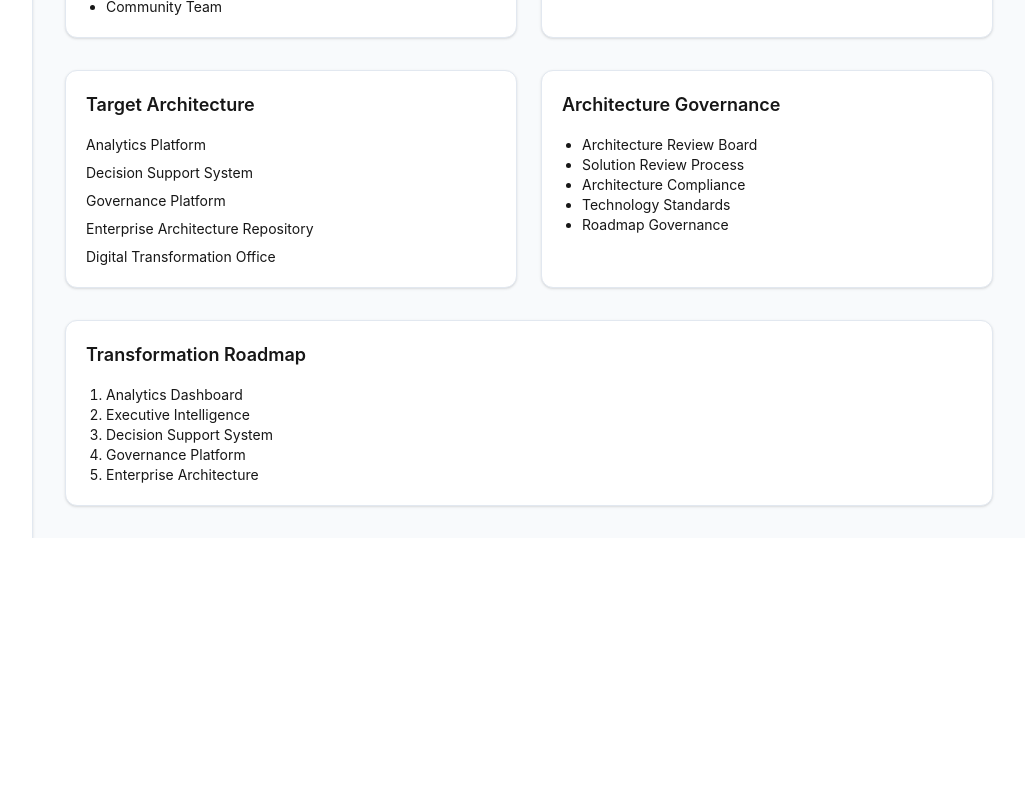
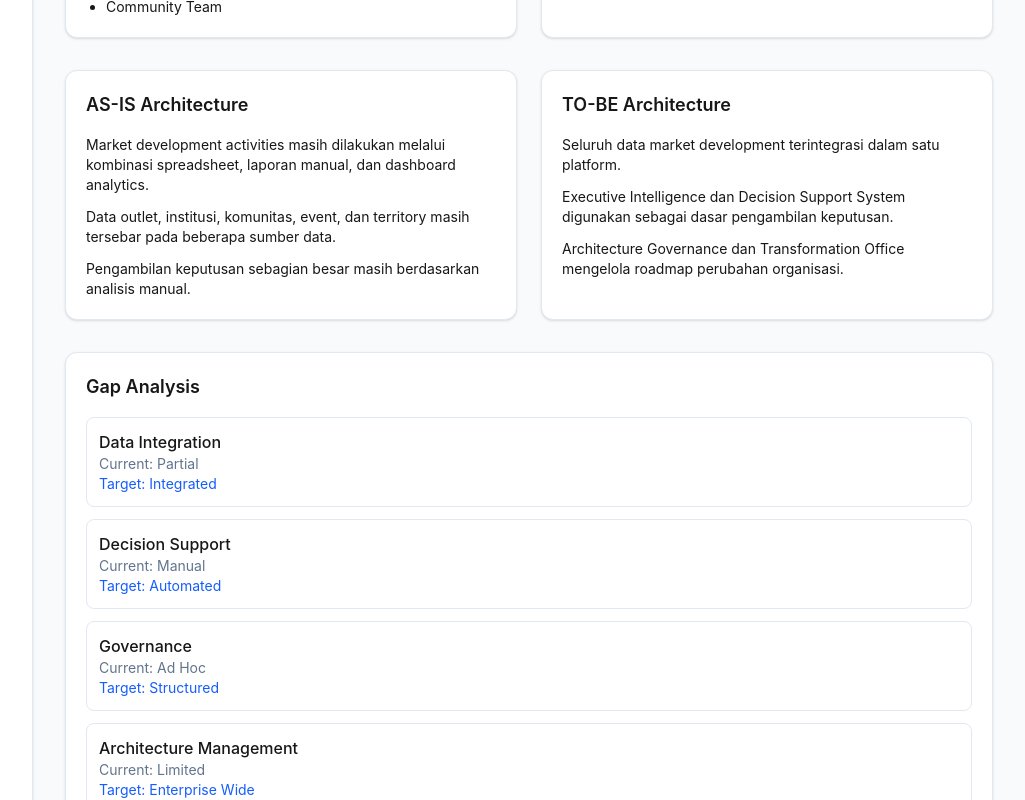
Before and after one commit to dawudsw0491-cell/saktisetia-market-development-blueprint, a Next.js app: page /enterprise-architecture in a window 1280 px wide. Shown: the part 1660-2460 px from the top of the page, without its empty margins (255-1280 px from the left). Before the commit the page ends 2198 px from the top, so only its background shows below. Built offline with nearby package versions, Linux system fonts and the light colour scheme.

Commit message:
feat: togaf adm blueprint

```diff
--- a/app/enterprise-architecture/page.tsx
+++ b/app/enterprise-architecture/page.tsx
@@ -16,12 +16,19 @@ import { ValueStreamMap } from "../../components/architecture/value-stream-map";
 import { TargetArchitecture } from "../../components/architecture/target-architecture";
 import { ArchitectureGovernance } from "../../components/architecture/architecture-governance";
 
+import { AsIsArchitecture } from "../../components/architecture/as-is-architecture";
+import { ToBeArchitecture } from "../../components/architecture/to-be-architecture";
+import { GapAnalysis } from "../../components/architecture/gap-analysis";
+import { TransitionArchitecture } from "../../components/architecture/transition-architecture";
+import { ImplementationRoadmap } from "../../components/architecture/implementation-roadmap";
+import { ArchitectureWorkPackages } from "../../components/architecture/architecture-work-packages";
+
 export default function EnterpriseArchitecturePage() {
   return (
     <DashboardLayout>
       <PageHeader
         title="Enterprise Architecture"
-        subtitle="TOGAF-Oriented Enterprise Architecture Repository"
+        subtitle="TOGAF ADM, Enterprise Architecture Repository, Capability-Based Planning, dan Digital Transformation Blueprint."
       />
 
       <section className="grid gap-6">
@@ -49,8 +56,26 @@ export default function EnterpriseArchitecturePage() {
       </section>
 
       <section className="mt-8 grid gap-6 lg:grid-cols-2">
+        <AsIsArchitecture />
+        <ToBeArchitecture />
+      </section>
+
+      <section className="mt-8">
+        <GapAnalysis />
+      </section>
+
+      <section className="mt-8 grid gap-6 lg:grid-cols-2">
         <TargetArchitecture />
         <ArchitectureGovernance />
+      </section>
+
+      <section className="mt-8 grid gap-6 lg:grid-cols-2">
+        <TransitionArchitecture />
+        <ImplementationRoadmap />
+      </section>
+
+      <section className="mt-8">
+        <ArchitectureWorkPackages />
       </section>
 
       <section className="mt-8">
--- /dev/null
+++ b/components/architecture/architecture-work-packages.tsx
@@ -0,0 +1,26 @@
+export function ArchitectureWorkPackages() {
+  const packages = [
+    "Territory Intelligence Enhancement",
+    "Outlet Optimization Program",
+    "Institution Partnership Platform",
+    "Community Engagement Platform",
+    "Governance Framework",
+    "Enterprise Architecture Repository"
+  ];
+
+  return (
+    <div className="rounded-xl border border-slate-200 bg-white p-5 shadow-sm">
+      <h3 className="mb-4 text-lg font-semibold">
+        Architecture Work Packages
+      </h3>
+
+      <ul className="list-disc pl-5 text-sm">
+        {packages.map((item) => (
+          <li key={item}>
+            {item}
+          </li>
+        ))}
+      </ul>
+    </div>
+  );
+}
--- /dev/null
+++ b/components/architecture/as-is-architecture.tsx
@@ -0,0 +1,28 @@
+export function AsIsArchitecture() {
+  return (
+    <div className="rounded-xl border border-slate-200 bg-white p-5 shadow-sm">
+      <h3 className="mb-4 text-lg font-semibold">
+        AS-IS Architecture
+      </h3>
+
+      <div className="space-y-3 text-sm">
+        <p>
+          Market development activities masih
+          dilakukan melalui kombinasi spreadsheet,
+          laporan manual, dan dashboard analytics.
+        </p>
+
+        <p>
+          Data outlet, institusi, komunitas,
+          event, dan territory masih tersebar
+          pada beberapa sumber data.
+        </p>
+
+        <p>
+          Pengambilan keputusan sebagian besar
+          masih berdasarkan analisis manual.
+        </p>
+      </div>
+    </div>
+  );
+}
--- /dev/null
+++ b/components/architecture/gap-analysis.tsx
@@ -0,0 +1,53 @@
+export function GapAnalysis() {
+  const gaps = [
+    {
+      area: "Data Integration",
+      current: "Partial",
+      target: "Integrated"
+    },
+    {
+      area: "Decision Support",
+      current: "Manual",
+      target: "Automated"
+    },
+    {
+      area: "Governance",
+      current: "Ad Hoc",
+      target: "Structured"
+    },
+    {
+      area: "Architecture Management",
+      current: "Limited",
+      target: "Enterprise Wide"
+    }
+  ];
+
+  return (
+    <div className="rounded-xl border border-slate-200 bg-white p-5 shadow-sm">
+      <h3 className="mb-4 text-lg font-semibold">
+        Gap Analysis
+      </h3>
+
+      <div className="space-y-3">
+        {gaps.map((gap) => (
+          <div
+            key={gap.area}
+            className="rounded-lg border border-slate-200 p-3"
+          >
+            <p className="font-medium">
+              {gap.area}
+            </p>
+
+            <p className="text-sm text-slate-500">
+              Current: {gap.current}
+            </p>
+
+            <p className="text-sm text-blue-600">
+              Target: {gap.target}
+            </p>
+          </div>
+        ))}
+      </div>
+    </div>
+  );
+}
--- /dev/null
+++ b/components/architecture/implementation-roadmap.tsx
@@ -0,0 +1,17 @@
+export function ImplementationRoadmap() {
+  return (
+    <div className="rounded-xl border border-slate-200 bg-white p-5 shadow-sm">
+      <h3 className="mb-4 text-lg font-semibold">
+        Implementation Roadmap
+      </h3>
+
+      <ul className="list-disc pl-5 text-sm">
+        <li>Phase 1 - Data Foundation</li>
+        <li>Phase 2 - Analytics Platform</li>
+        <li>Phase 3 - Governance Layer</li>
+        <li>Phase 4 - Enterprise Architecture</li>
+        <li>Phase 5 - Transformation Office</li>
+      </ul>
+    </div>
+  );
+}
--- /dev/null
+++ b/components/architecture/to-be-architecture.tsx
@@ -0,0 +1,28 @@
+export function ToBeArchitecture() {
+  return (
+    <div className="rounded-xl border border-slate-200 bg-white p-5 shadow-sm">
+      <h3 className="mb-4 text-lg font-semibold">
+        TO-BE Architecture
+      </h3>
+
+      <div className="space-y-3 text-sm">
+        <p>
+          Seluruh data market development
+          terintegrasi dalam satu platform.
+        </p>
+
+        <p>
+          Executive Intelligence dan
+          Decision Support System digunakan
+          sebagai dasar pengambilan keputusan.
+        </p>
+
+        <p>
+          Architecture Governance dan
+          Transformation Office mengelola
+          roadmap perubahan organisasi.
+        </p>
+      </div>
+    </div>
+  );
+}
--- /dev/null
+++ b/components/architecture/transition-architecture.tsx
@@ -0,0 +1,18 @@
+export function TransitionArchitecture() {
+  return (
+    <div className="rounded-xl border border-slate-200 bg-white p-5 shadow-sm">
+      <h3 className="mb-4 text-lg font-semibold">
+        Transition Architecture
+      </h3>
+
+      <ol className="list-decimal pl-5 text-sm">
+        <li>Analytics Dashboard</li>
+        <li>Executive Intelligence</li>
+        <li>Decision Support System</li>
+        <li>Governance Platform</li>
+        <li>Enterprise Architecture</li>
+        <li>Transformation Office</li>
+      </ol>
+    </div>
+  );
+}
```
